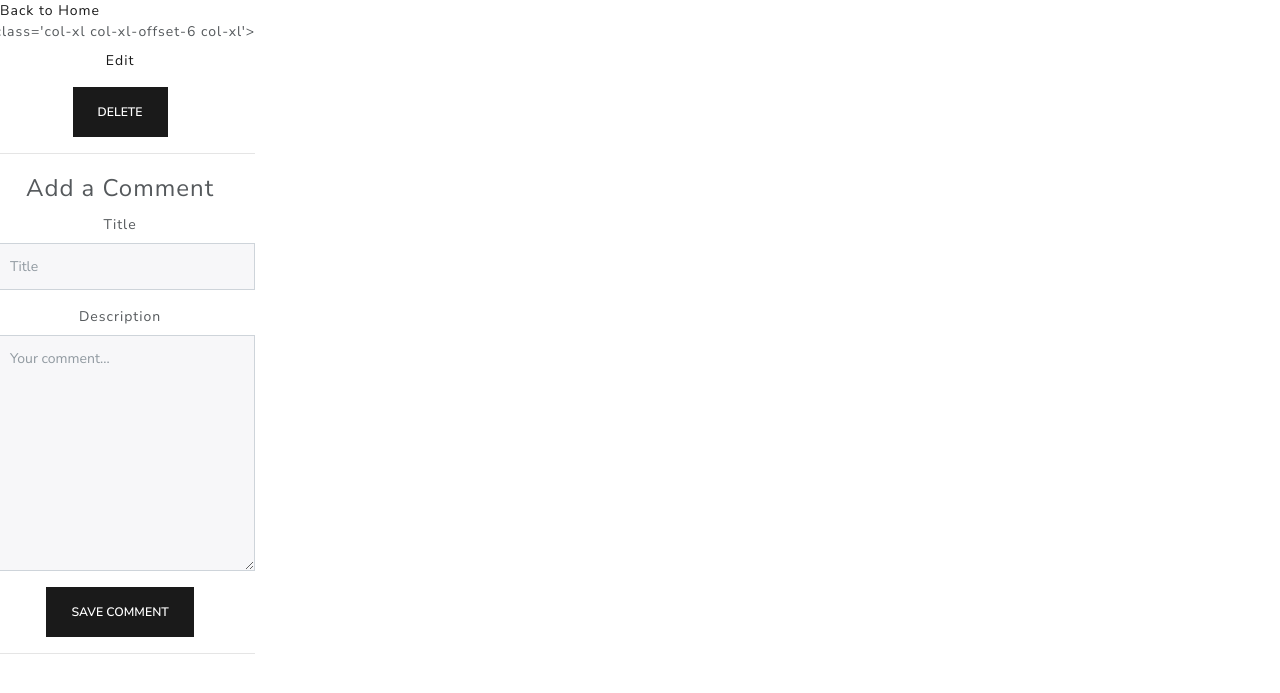
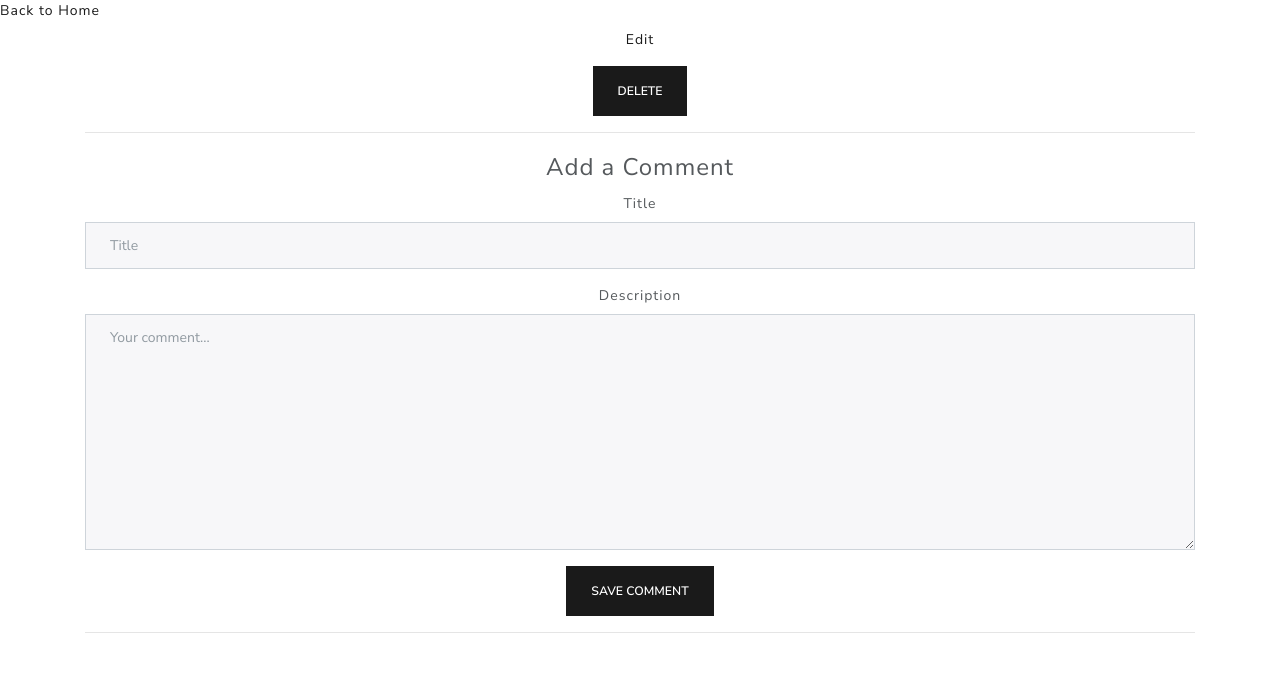
Before and after one commit to Jeromeschmidt/playlister, a Flask app: template templates/playlists_show.html in a window 1280 px wide. Shown: the top 693 px of the page. Run offline with Flask 2, Linux system fonts and the light colour scheme; the template is opened without the code that fills it, so the values that code supplies are empty.

Commit message:
experimenting with CSS

```diff
--- a/templates/playlists_show.html
+++ b/templates/playlists_show.html
@@ -1,8 +1,10 @@
 <a href='/'>Back to Home</a>
-<div class='row'>
+<!-- <div class='row'> -->
+<div class='container'>
     <center>
         <link rel='stylesheet' href='https://bootswatch.com/4/lux/bootstrap.min.css'>
-        <div> #class='col-xl col-xl-offset-6 col-xl'>
+        <div>
+            <!-- #class='col-xl col-xl-offset-6 col-xl'> -->
             <h1>{{playlist.title}}</h1>
             {% if playlist.created_at %}
             <p class='text-muted'>Created on {{ playlist.created_at.strftime('%A, %d %B, %Y') }}
```
